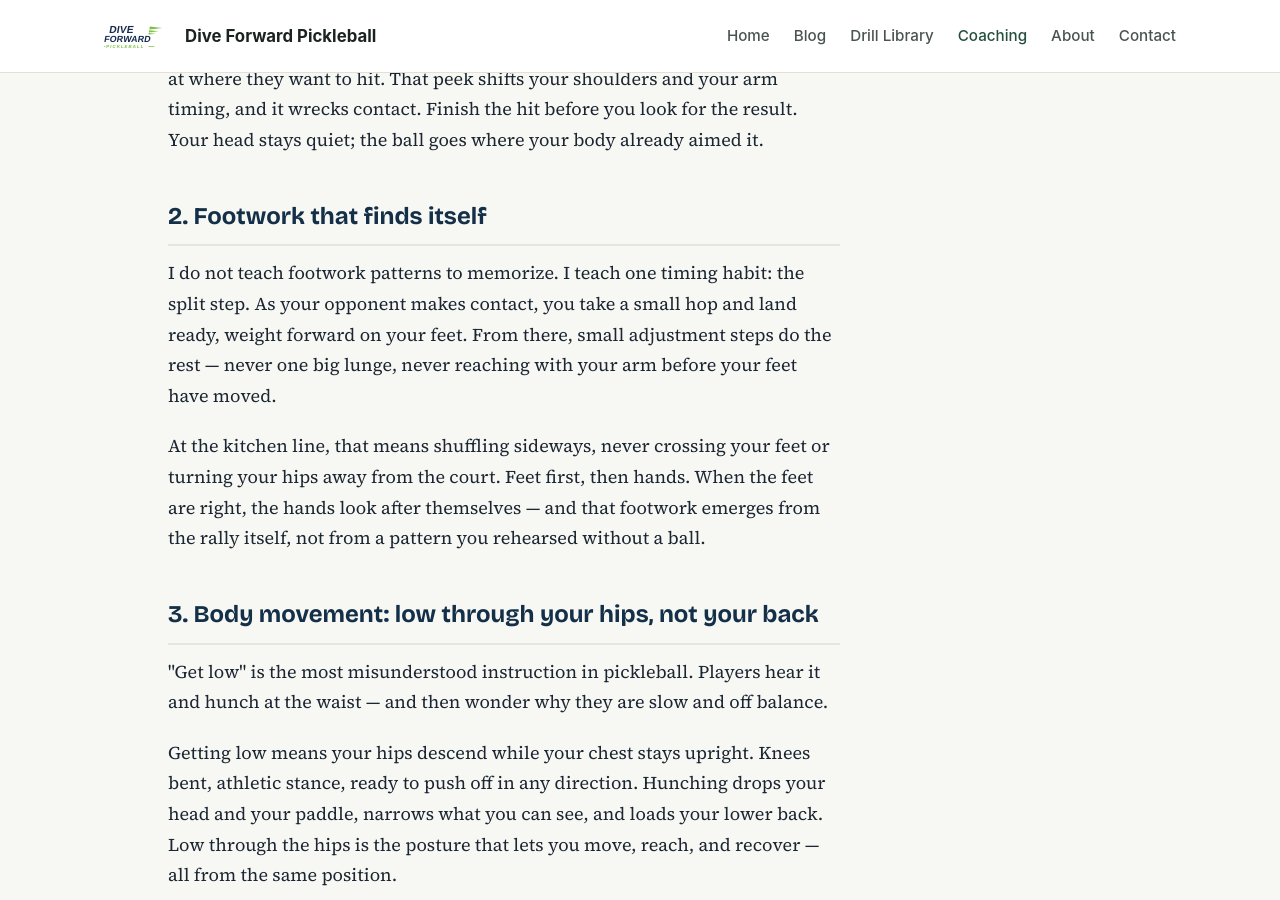
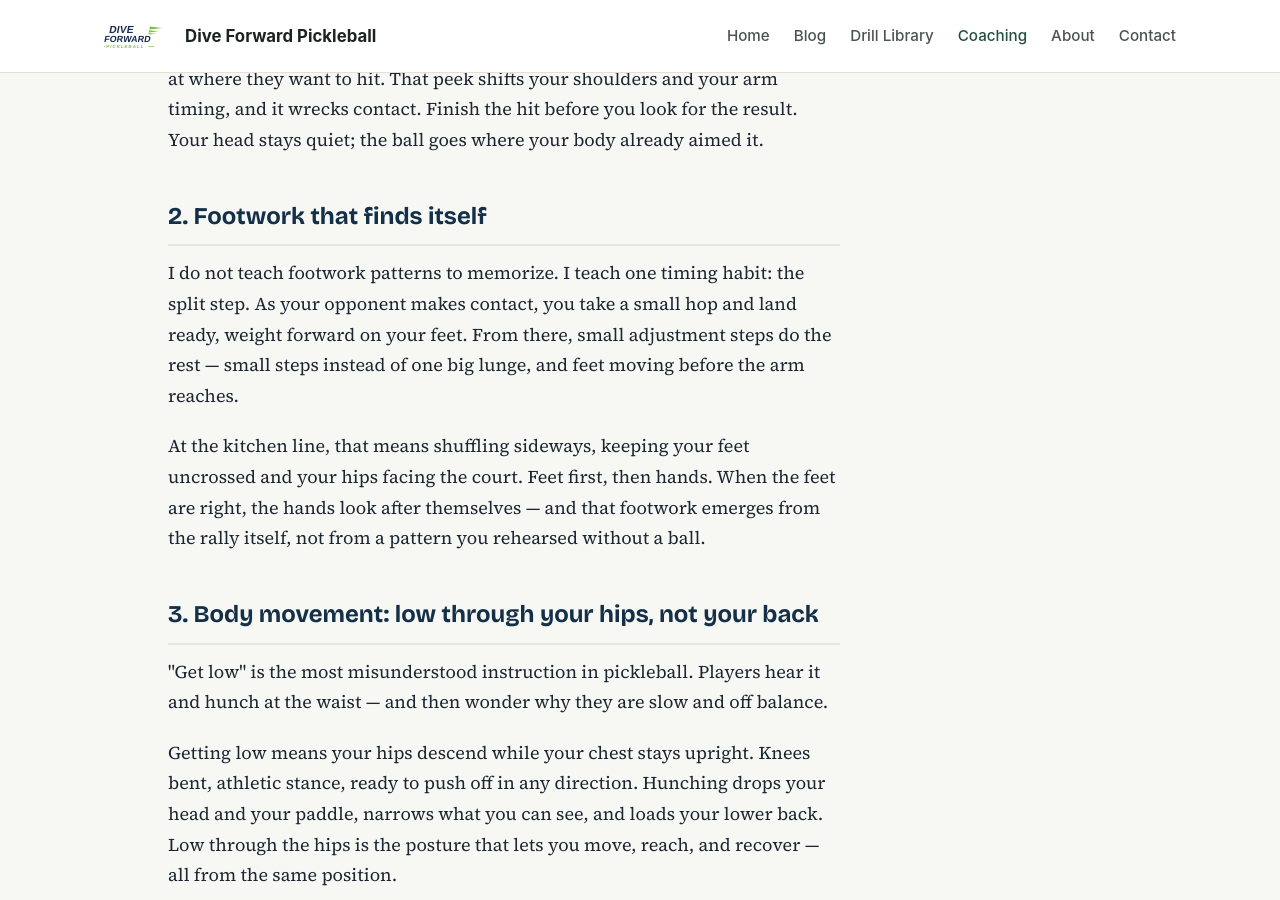
Before and after one commit to forwardpickleballorg-art/forwardpickleballorg-art.github.io, a Jekyll site: the page built from coaching/pickleball-ecological-dynamics.html, in a window 1280 px wide and 900 px high, scrolled down 1177 px. Built offline with Jekyll 4.4.1, drawn with Linux system fonts in a browser that asks for light colours.

Commit message:
Remove all uses of never from ecological dynamics page

```diff
--- a/coaching/pickleball-ecological-dynamics.html
+++ b/coaching/pickleball-ecological-dynamics.html
@@ -161,9 +161,9 @@ layout: null
 
   <h2>2. Footwork that finds itself</h2>
 
-  <p>I do not teach footwork patterns to memorize. I teach one timing habit: the split step. As your opponent makes contact, you take a small hop and land ready, weight forward on your feet. From there, small adjustment steps do the rest — never one big lunge, never reaching with your arm before your feet have moved.</p>
+  <p>I do not teach footwork patterns to memorize. I teach one timing habit: the split step. As your opponent makes contact, you take a small hop and land ready, weight forward on your feet. From there, small adjustment steps do the rest — small steps instead of one big lunge, and feet moving before the arm reaches.</p>
 
-  <p>At the kitchen line, that means shuffling sideways, never crossing your feet or turning your hips away from the court. Feet first, then hands. When the feet are right, the hands look after themselves — and that footwork emerges from the rally itself, not from a pattern you rehearsed without a ball.</p>
+  <p>At the kitchen line, that means shuffling sideways, keeping your feet uncrossed and your hips facing the court. Feet first, then hands. When the feet are right, the hands look after themselves — and that footwork emerges from the rally itself, not from a pattern you rehearsed without a ball.</p>
 
   <h2>3. Body movement: low through your hips, not your back</h2>
 
```
